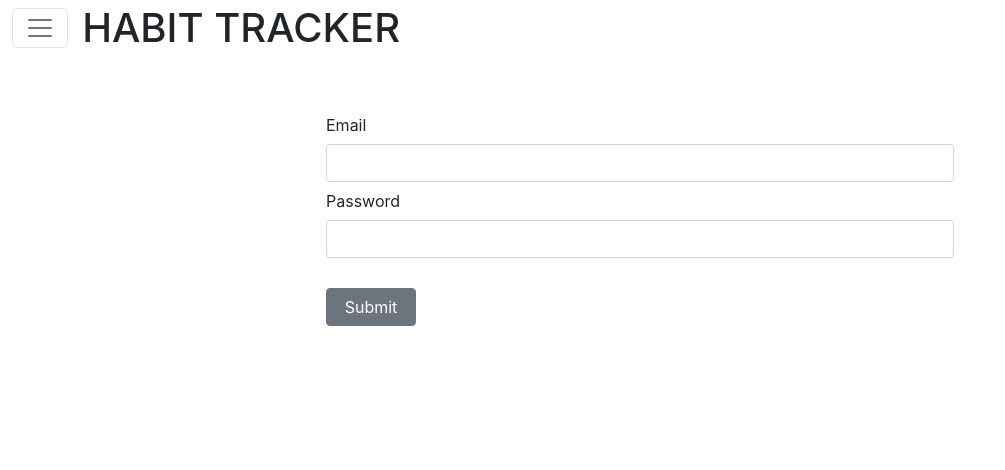
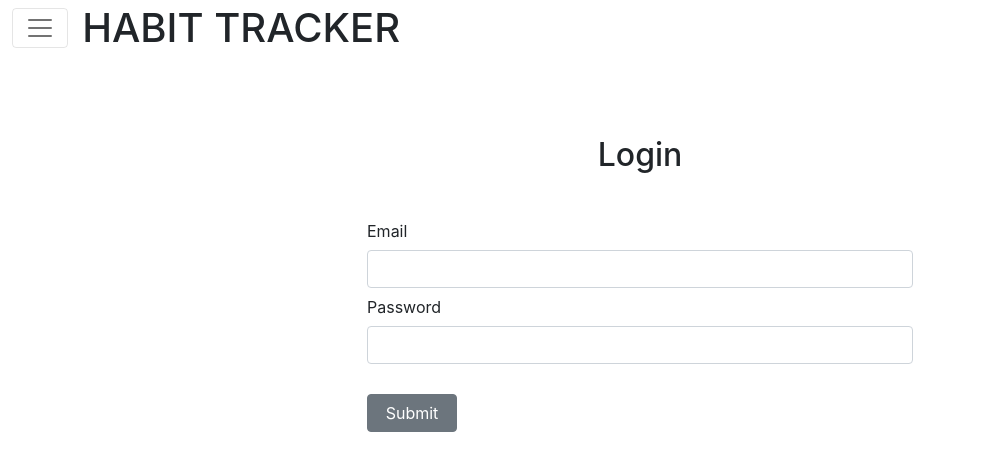
Before and after one commit to Emilykidd3/habit-tracker, a React (Create React App) app in the folder client/: page /login in a window 1280 px wide. Shown: the top 470 px of the page, without its empty margins (0-1005 px from the left). Built offline with nearby package versions, Linux system fonts and the light colour scheme; the HTML template or start-up script is replaced by a standard one.

Commit message:
added title and styling to login page

```diff
--- a/client/src/pages/Login.js
+++ b/client/src/pages/Login.js
@@ -6,12 +6,22 @@ import {
     FormGroup,
     Label,
     Input,
-    FormText
+    FormText,
+    Row,
+    Container
 } from 'reactstrap';
 
 const Login = () => {
     return(
-        <Form style={{marginTop: "50px"}}>
+        <Container style={{marginTop:"80px"}}>
+            <Col>
+                <Row style={{display:"flex"}}>
+                    <div>
+                        <h2 style={{textAlign: "center"}}>Login</h2>
+                    </div>
+                </Row>
+                <Row>
+                    <Form style={{marginTop: "30px"}}>
                         <FormGroup row style={{display: "flex"}}>
                             <Col sm={6} style={{margin: "auto auto"}}>
                                 <Label for="signupEmail" sm={2}>Email</Label>
@@ -22,6 +32,9 @@ const Login = () => {
                             </Col>
                         </FormGroup>
                     </Form>
+                </Row>
+            </Col>
+        </Container>
     )
 }
 
```
Lines whose indentation alone changed are shown as unchanged.
